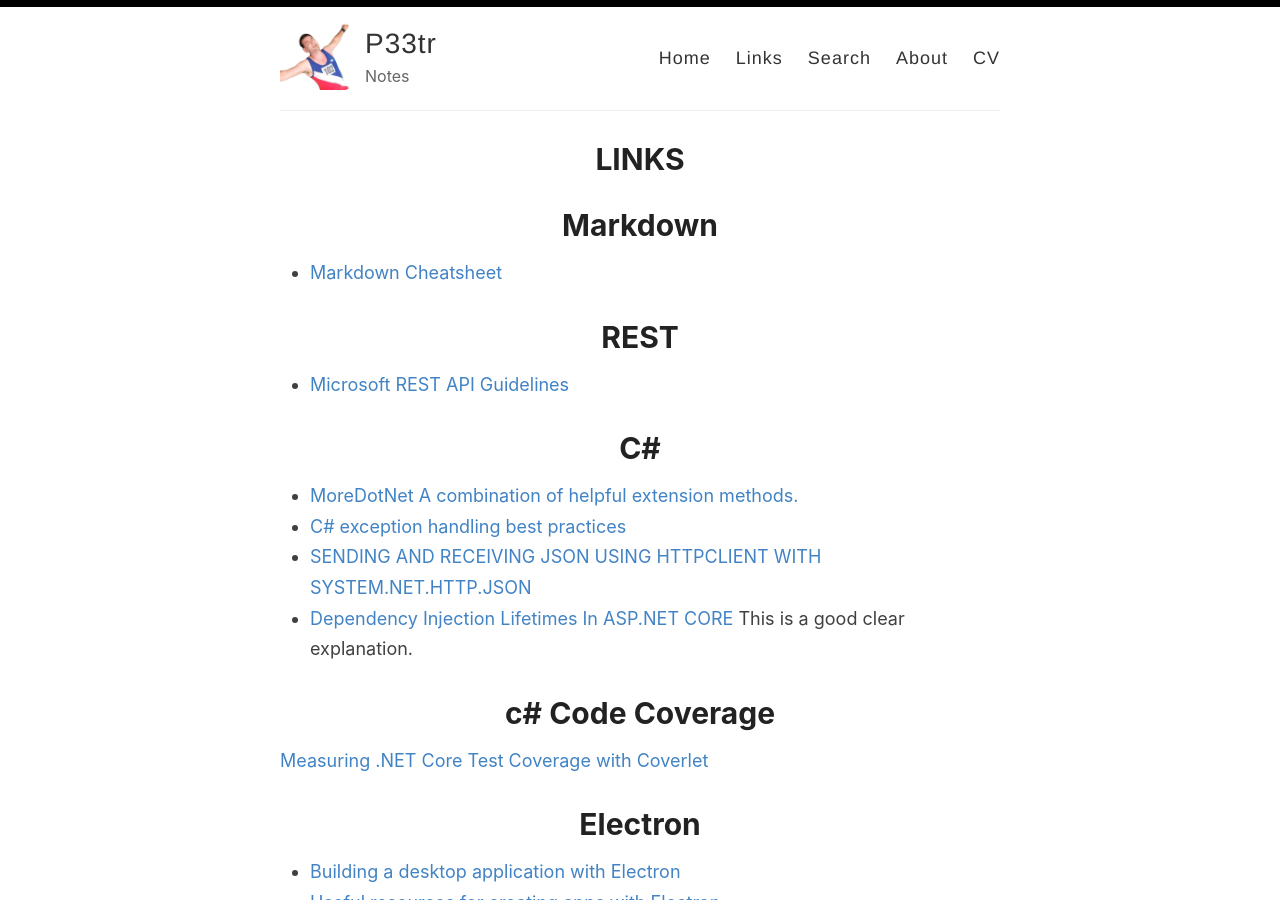
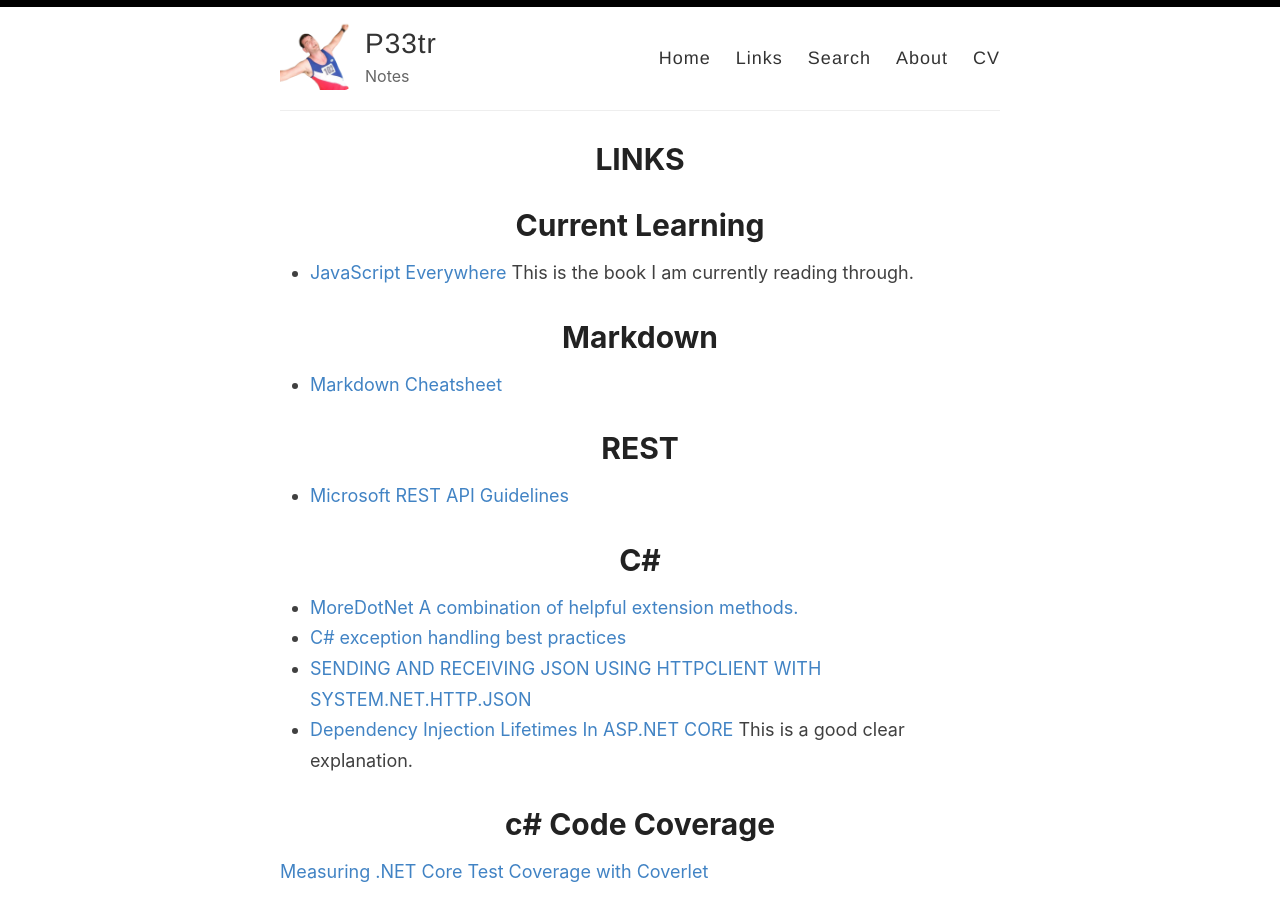
Before and after one commit to petermarshall/blog, a Jekyll site: the page built from _pages/links.md, in a window 1280 px wide and 900 px high. Built offline with Jekyll 4.4.1, drawn with Linux system fonts in a browser that asks for light colours.

Commit message:
link to javascript

```diff
--- a/_pages/links.md
+++ b/_pages/links.md
@@ -5,6 +5,10 @@ permalink: /links/
 ---
 
 []()
+
+# Current Learning
+* [JavaScript Everywhere](https://github.com/javascripteverywhere/api) This is the book I am currently reading through.
+
 
 # Markdown
 * [Markdown Cheatsheet](https://github.com/adam-p/markdown-here/wiki/Markdown-Here-Cheatsheet)
```
